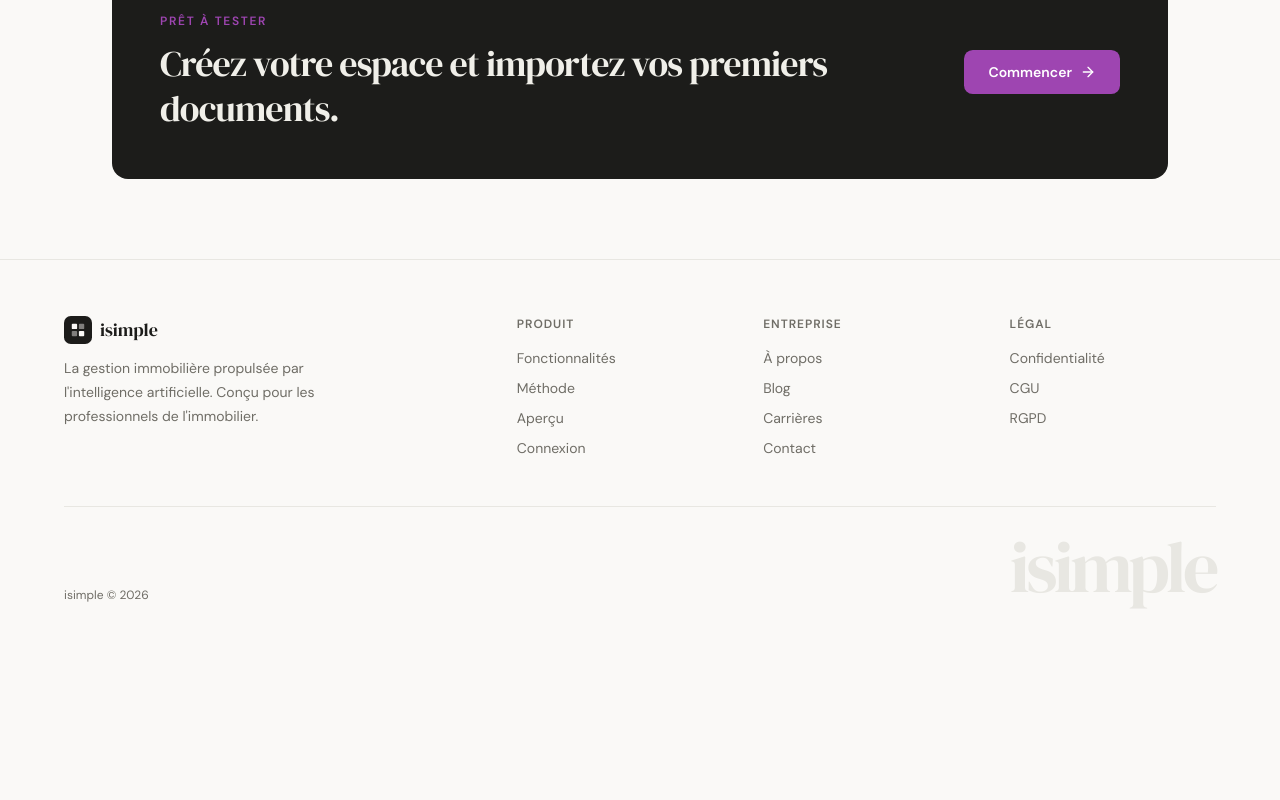
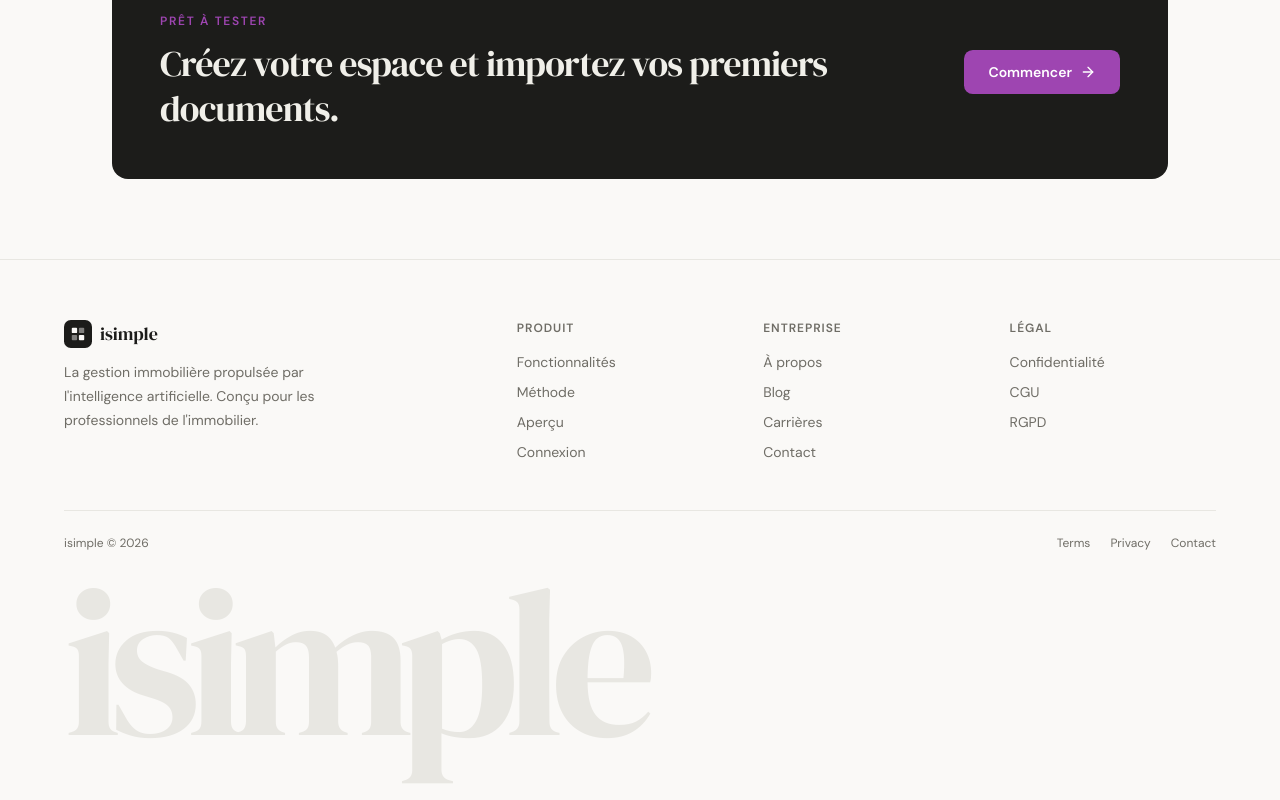
Before and after one commit to victorsotofr/isimple, a Next.js app in the folder frontend/: page / in a window 1280 px wide. Shown: the part 2103-2903 px from the top of the page. Before the commit the page ends 2762 px from the top, so only its background shows below. Built offline with nearby package versions, Linux system fonts and the light colour scheme.

Commit message:
style: refine landing footer wordmark

```diff
--- a/frontend/src/app/page.tsx
+++ b/frontend/src/app/page.tsx
@@ -174,9 +174,9 @@ export default function LandingPage() {
         </div>
       </section>
 
-      <footer className="border-t px-5 py-14 lg:px-12">
+      <footer className="border-t px-5 py-[60px] lg:px-12">
         <div className="mx-auto max-w-6xl">
-          <div className="grid gap-10 pb-12 md:grid-cols-[2fr_1fr_1fr_1fr]">
+          <div className="grid gap-10 md:grid-cols-[2fr_1fr_1fr_1fr]">
             <div>
               <Link href="/" className="mb-3 flex items-center gap-2 text-foreground">
                 <span className="flex size-7 items-center justify-center rounded-md bg-foreground text-background">
@@ -215,9 +215,20 @@ export default function LandingPage() {
               ]}
             />
           </div>
-          <div className="flex flex-col gap-4 border-t pt-6 sm:flex-row sm:items-end sm:justify-between">
-            <span className="text-xs text-muted-foreground">isimple © 2026</span>
-            <div className="font-serif text-6xl leading-none tracking-[-0.05em] text-border sm:text-7xl">
+
+          <div className="mt-12 border-t pt-6">
+            <div className="flex flex-col gap-3 sm:flex-row sm:items-center sm:justify-between">
+              <span className="text-xs text-muted-foreground">isimple © 2026</span>
+              <div className="flex gap-5 text-xs text-muted-foreground">
+                <Link href="#" className="transition-colors hover:text-foreground">Terms</Link>
+                <Link href="#" className="transition-colors hover:text-foreground">Privacy</Link>
+                <Link href="#" className="transition-colors hover:text-foreground">Contact</Link>
+              </div>
+            </div>
+            <div
+              aria-hidden="true"
+              className="mt-8 select-none font-serif text-[clamp(72px,18vw,210px)] leading-[0.75] tracking-[-0.065em] text-border"
+            >
               isimple
             </div>
           </div>
```
